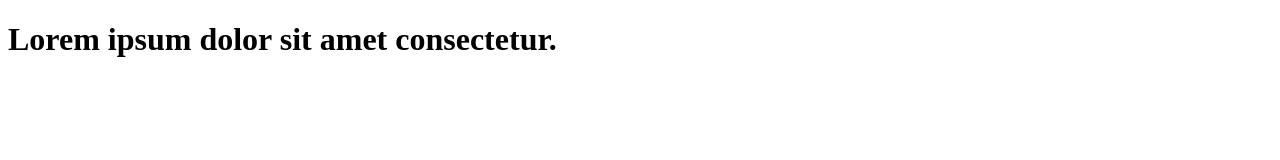
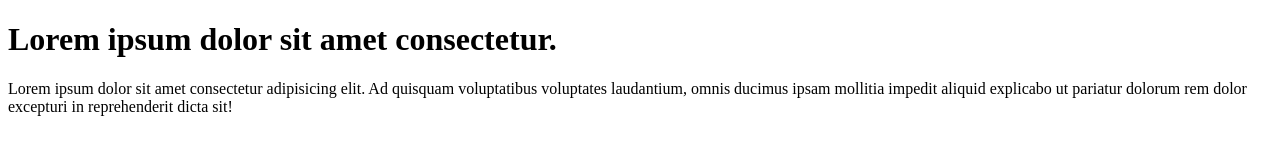
Before and after one commit to Sam-at-code/learn-git, a plain HTML site: page index.html in a window 1280 px wide. Drawn offline with Linux system fonts and the light colour scheme.

Commit message:
add paragraph to code

```diff
--- a/index.html
+++ b/index.html
@@ -7,5 +7,8 @@
 </head>
 <body>
     <h1>Lorem ipsum dolor sit amet consectetur.</h1>
+    <p>
+        Lorem ipsum dolor sit amet consectetur adipisicing elit. Ad quisquam voluptatibus voluptates laudantium, omnis ducimus ipsam mollitia impedit aliquid explicabo ut pariatur dolorum rem dolor excepturi in reprehenderit dicta sit!
+    </p>
 </body>
 </html>
```
